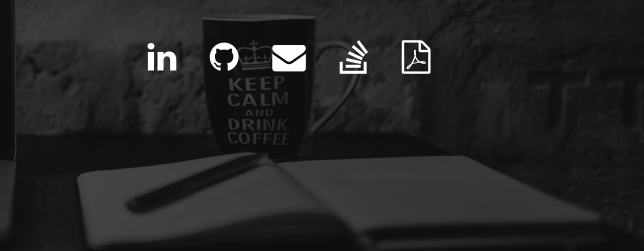
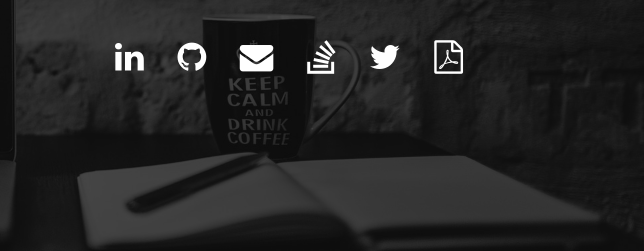
Before and after one commit to abrown4123/oldPortfolio, a plain HTML site: page index.html in a window 1280 px wide. Shown: the part 2185-2436 px from the top of the page, 636-1280 px from the left. Drawn offline with nearby package versions, Linux system fonts and the light colour scheme.

Commit message:
Added updated resume, twitter icon and icon for the window tab

```diff
--- a/index.html
+++ b/index.html
@@ -3,6 +3,7 @@
     <head>
         <title>Anthony's Portfolio</title>
         <meta name="viewport" content="width=device-width, initial-scale=1" />
+        <link rel="icon" href="./images/codetab.png">
         <link rel = "stylesheet" type = "text/css" href = "https://maxcdn.bootstrapcdn.com/bootstrap/3.3.7/css/bootstrap.min.css"/>
         <link rel = "stylesheet" href = "https://maxcdn.bootstrapcdn.com/font-awesome/4.7.0/css/font-awesome.min.css"/>
         <link href="https://fonts.googleapis.com/css?family=Advent+Pro:300" rel="stylesheet">
@@ -89,7 +90,8 @@
                                 <a href = "https://github.com/abrown4123" target="_blank"><i class="fa fa-github fa-2x" aria-hidden="true"></i></a>
                                 <a href = "mailto:abrown4123@gmail.com" target="_blank"><i class="fa fa-envelope fa-2x" aria-hidden="true"></i></a>
                                 <a href = "https://stackoverflow.com/users/story/7509227" target="_blank"><i class="fa fa-stack-overflow fa-2x" aria-hidden="true"></i></a>
-                                <a href = "images/Anthony%20Brown%20Resume.pdf" target="_blank"><i class="fa fa-file-pdf-o fa-2x" aria-hidden="true"></i></a>
+                                <a href = "https://twitter.com/TonyTheTinker"><i class="fa fa-twitter fa-2x" aria-hidden="true"></i></a>
+                                <a href = "images/Anthony%20Brown%20Resume%202018.pdf" target="_blank"><i class="fa fa-file-pdf-o fa-2x" aria-hidden="true"></i></a>
                             </div>
                         </div>
                     </div>
--- a/style.css
+++ b/style.css
@@ -9,9 +9,10 @@ body, html {
   margin: 0;
 }
 
-a {
-  text-decoration: none !important;
+a, a:visited, a:focus, a:active, a:hover {
+  text-decoration: none;
 }
+
 /*****lANDING PAGE*****/
 
 .parallax {
```
Also changed, not shown: images/codetab.png (added), 2 other files.
